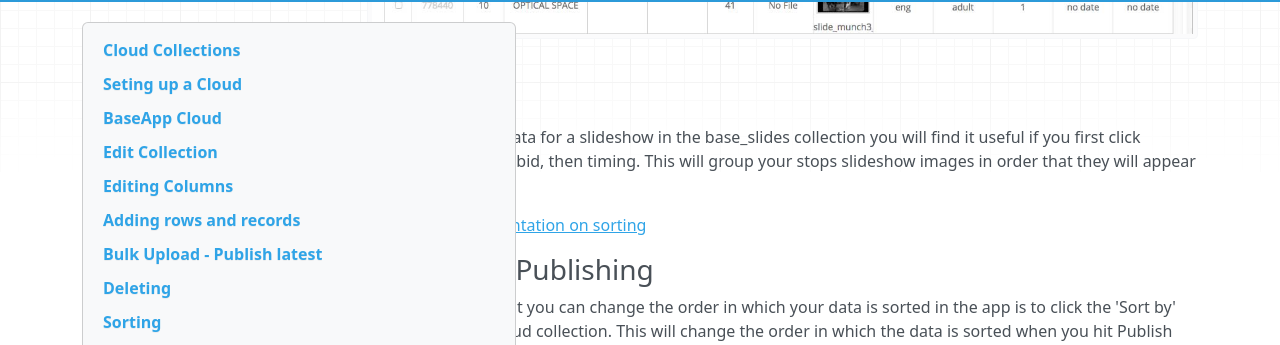
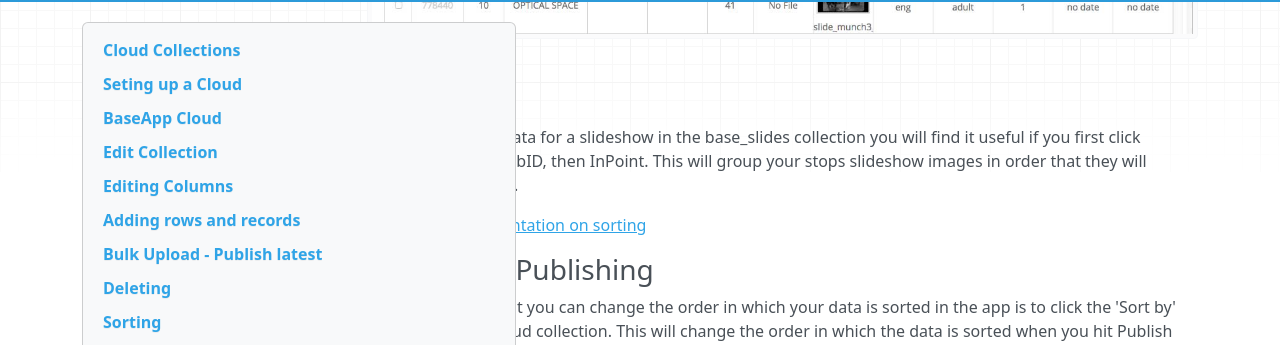
Before and after one commit to denovo/Antenna-faq, an MkDocs documentation site: the page built from docs/CloudCollectionsandData.md, in a window 1280 px wide and 900 px high, scrolled down 4071 px. Shown: the part 134-479 px from the top of the window. Built offline with MkDocs 1.6.1, drawn with Linux system fonts in a browser that asks for light colours; nearby versions of some CDN libraries; old or Windows-style settings are respelled for this version of MkDocs.

Commit message:
Update CloudCollectionsandData.md

```diff
--- a/docs/CloudCollectionsandData.md
+++ b/docs/CloudCollectionsandData.md
@@ -126,7 +126,7 @@ The Cloud Collection has the ability to sort by multiple columns/fields. In orde
 ![sort for edit](/images/SortForEdit.jpg)
 
 Helpful Hints
-> When browsing data for a slideshow in the base_slides collection you will find it useful if you first click language, then subid, then timing. This will group your stops slideshow images in order that they will appear in the app.
+> When browsing data for a slideshow in the base_slides collection you will find it useful if you first click language, then subID, then InPoint. This will group your stops slideshow images in order that they will appear in the app.
 
 [Eachscape documentation on sorting](http://support.eachscape.com/customer/en/portal/articles/1518174-sort-and-search-data-in-a-cloud-collection)
 
```
